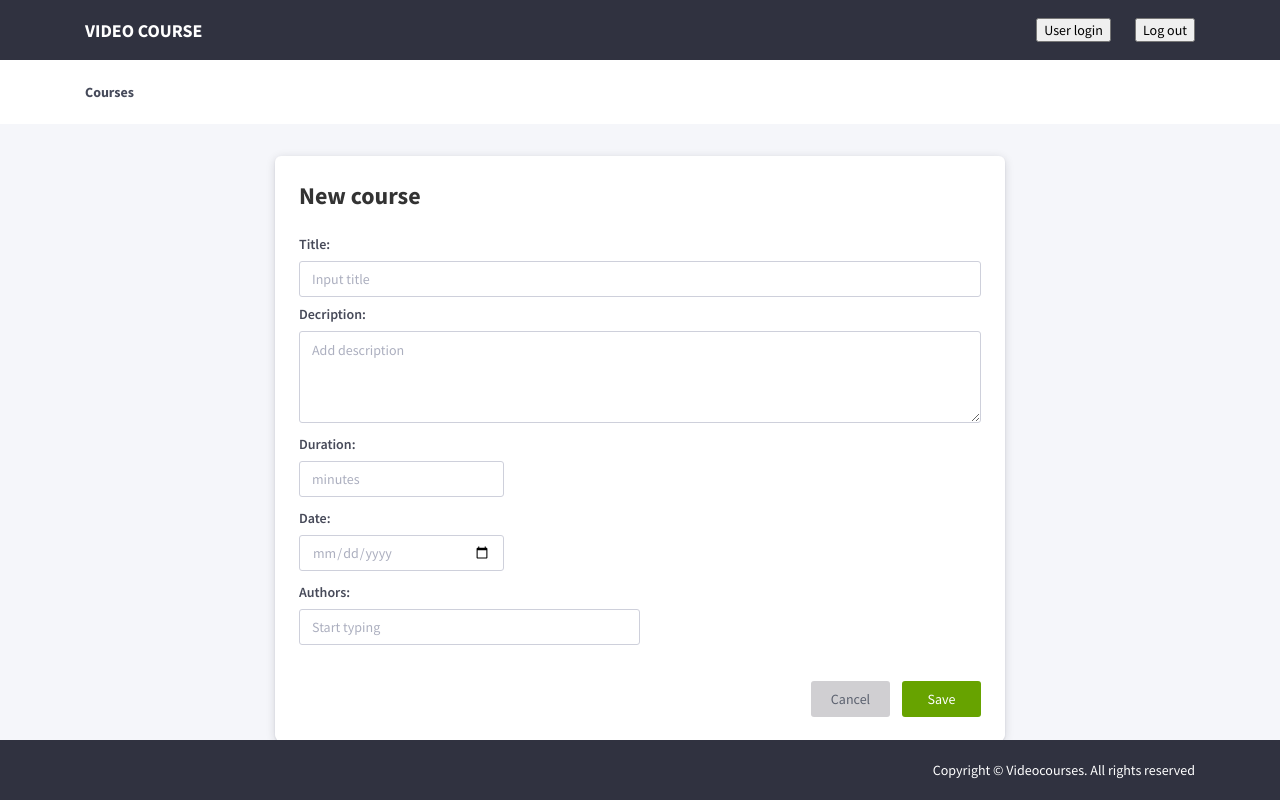
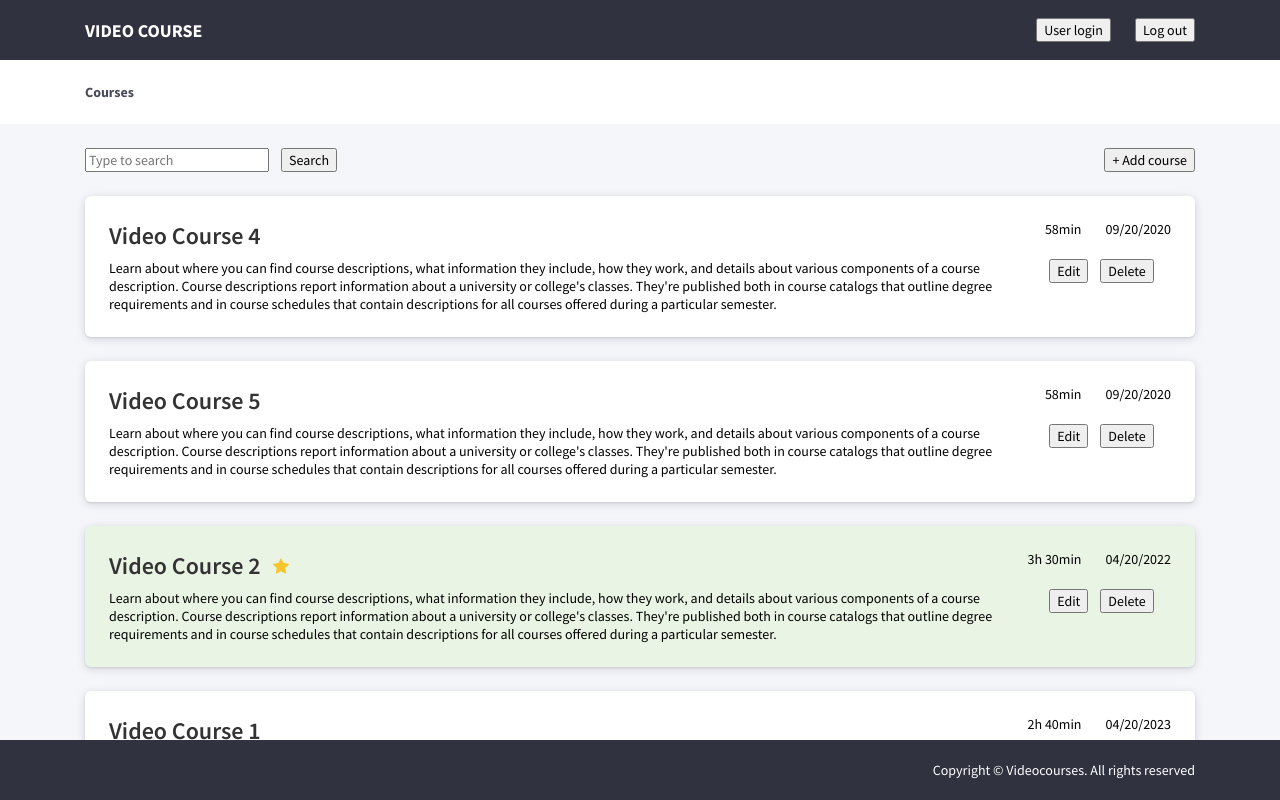
Before and after one commit to V1kk195/angular-project, an Angular app: page / in a window 1280 px wide. Both pictures are taken after a click on the button "Login". Shown: the top 800 px of the page. Built offline with nearby package versions, Linux system fonts and the light colour scheme.

Commit message:
add addCourse component

```diff
--- a/src/app/courses-page/courses-page.component.html
+++ b/src/app/courses-page/courses-page.component.html
@@ -1,3 +1,3 @@
-<!--<app-courses-header></app-courses-header>-->
-<!--<app-courses-list></app-courses-list>-->
-<app-add-course></app-add-course>
+<app-courses-header></app-courses-header>
+<app-courses-list></app-courses-list>
+<!--<app-add-course></app-add-course>-->
```
